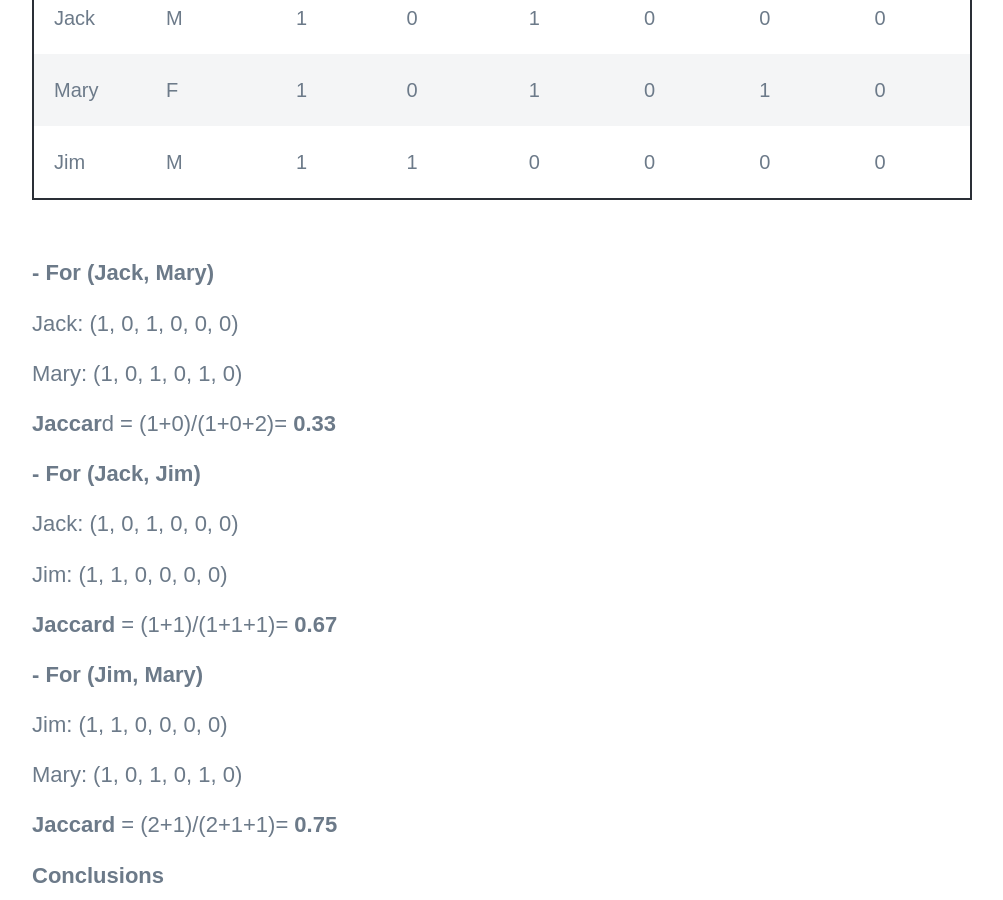
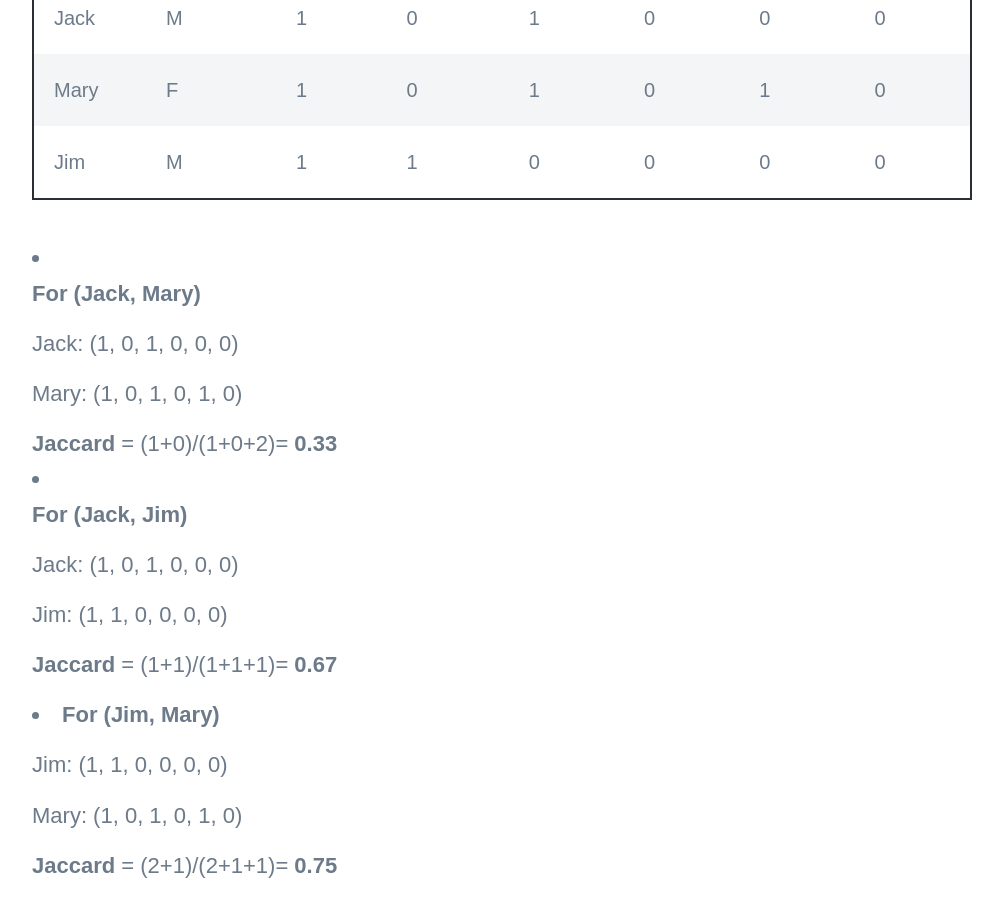
Before and after one commit to DaisyIpatzi/daisyipatzi.github.io, a Jekyll site: the page built from _posts/2023-12-27-Jaccard-moduleML.md, in a window 1280 px wide and 900 px high, scrolled down 1788 px. Shown: the whole window, without its empty margins (138-1141 px from the left). Built offline with Jekyll 4.4.1, drawn with Linux system fonts in a browser that asks for light colours; nearby versions of some CDN libraries; some web fonts are replaced.

Commit message:
Update 2023-12-27-Jaccard-moduleML.md

```diff
--- a/_posts/2023-12-27-Jaccard-moduleML.md
+++ b/_posts/2023-12-27-Jaccard-moduleML.md
@@ -37,15 +37,15 @@ Jaccard = (f01 + f10) / (f01 + f10 + f11)
   |   Mary  |   F    |   1   |   0   |   1    |   0    |   1    |   0    |
   |   Jim   |   M    |   1   |   1   |   0    |   0    |   0    |   0    |
 
-**- For (Jack, Mary)**
+- **For (Jack, Mary)**
 
   Jack: (1, 0, 1, 0, 0, 0)
 
   Mary: (1, 0, 1, 0, 1, 0)
 
-  **Jaccar**d = (1+0)/(1+0+2)= **0.33**
+  **Jaccard** = (1+0)/(1+0+2)= **0.33**
 
-**- For (Jack, Jim)**
+ - **For (Jack, Jim)**
 
   Jack: (1, 0, 1, 0, 0, 0)
 
@@ -53,7 +53,7 @@ Jaccard = (f01 + f10) / (f01 + f10 + f11)
 
   **Jaccard** = (1+1)/(1+1+1)= **0.67**
 
-  **- For (Jim, Mary)**
+  - **For (Jim, Mary)**
 
   Jim:  (1, 1, 0, 0, 0, 0)
 
```
